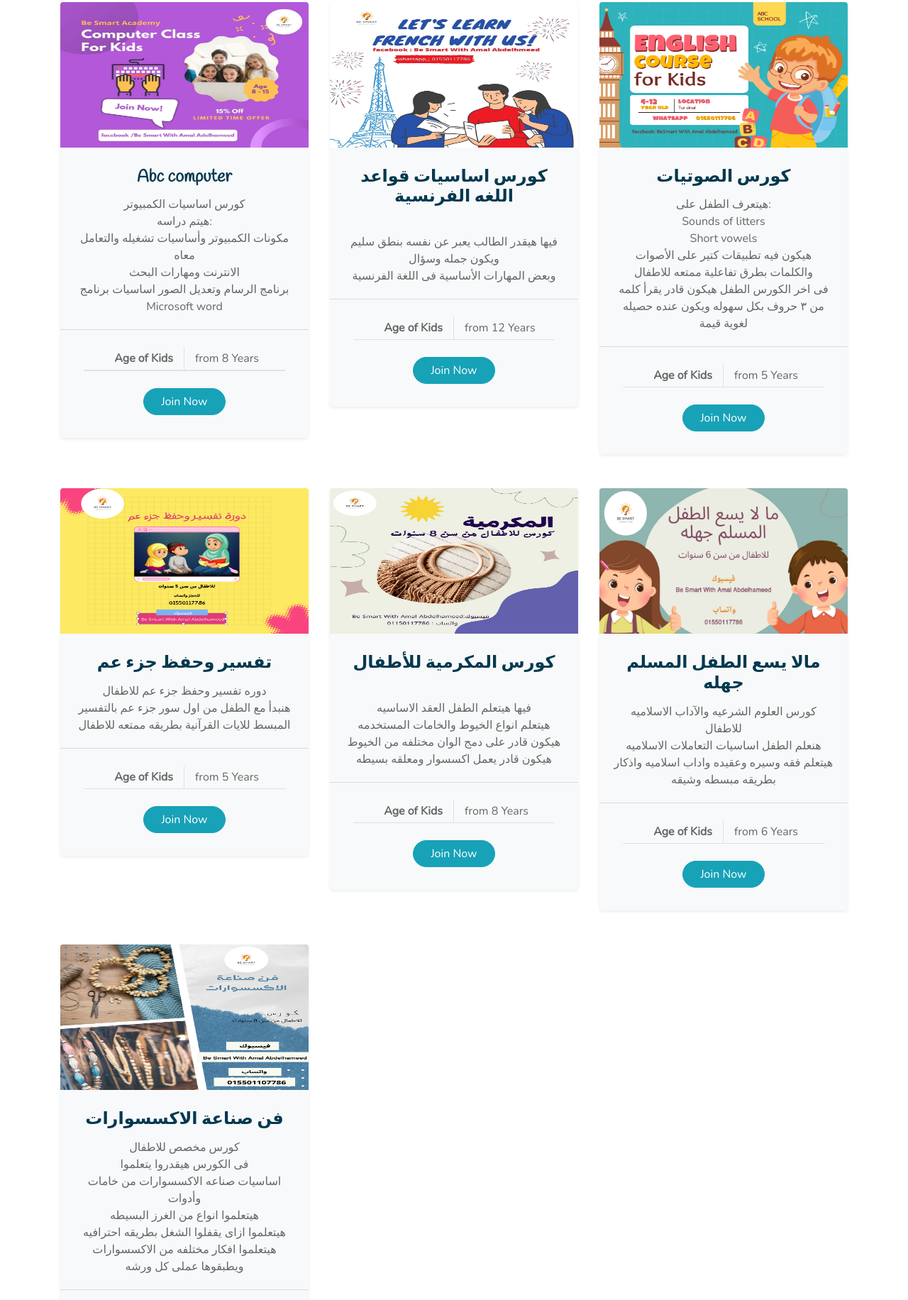
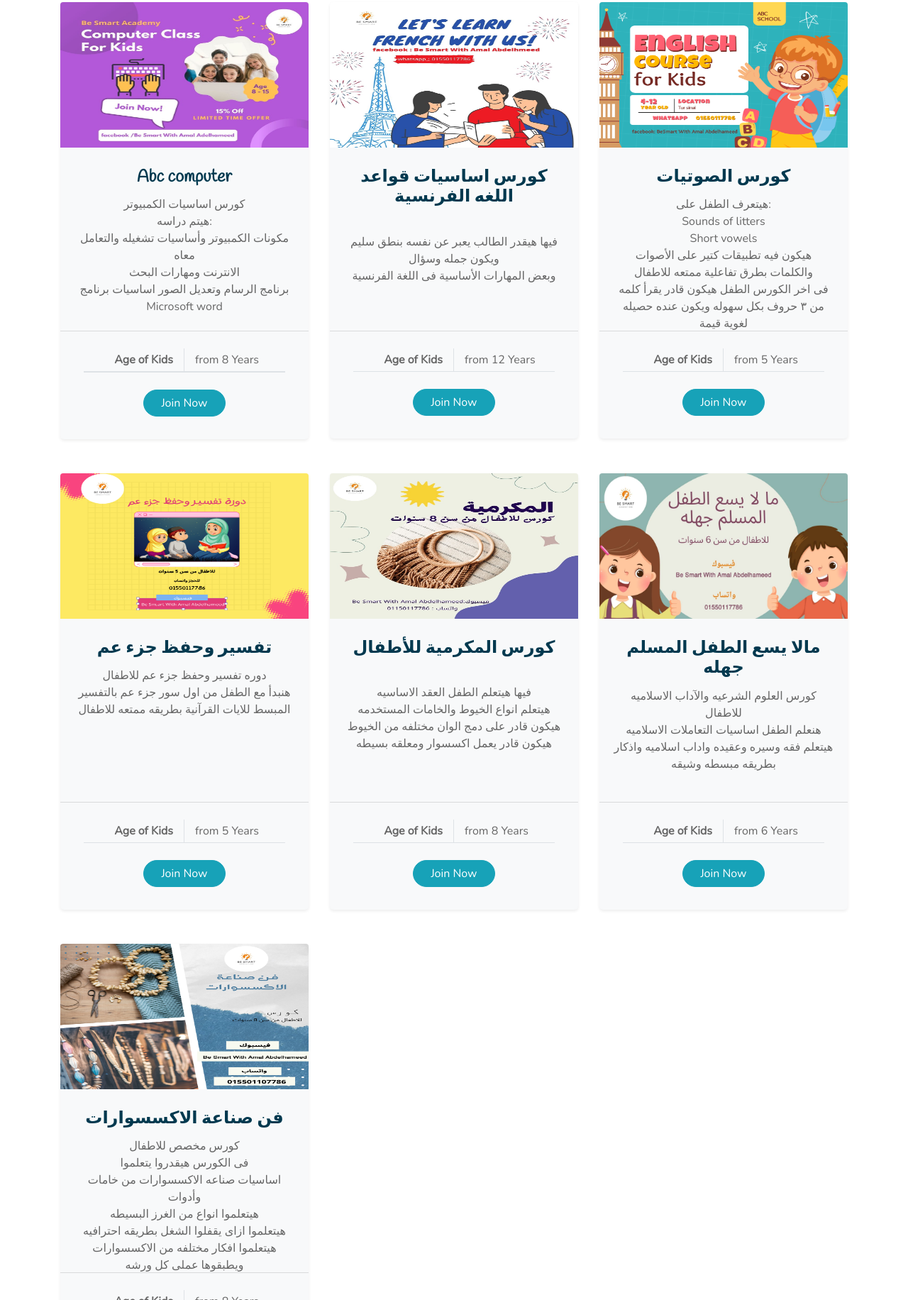
Before and after one commit to Amal-Abdelhamed/Be-Smart-Academy, a plain HTML site: page index.html in a window 1280 px wide. Shown: the part 968-2800 px from the top of the page at 71% size. Drawn offline with nearby package versions, Linux system fonts and the light colour scheme.

Commit message:
set card-body height

```diff
--- a/index.html
+++ b/index.html
@@ -292,7 +292,7 @@
                 src="img/computer.jpg"
                 alt=""
               />
-              <div class="card-body text-center">
+              <div class="card-body text-center card-body-h">
                 <h4 class="card-title">Abc computer</h4>
                 <p class="card-text">
                   كورس اساسيات الكمبيوتر<br />
@@ -342,7 +342,7 @@
                 src="img/french.jpg"
                 alt=""
               />
-              <div class="card-body text-center">
+              <div class="card-body card-body-h text-center">
                 <h4 class="card-title">كورس اساسيات قواعد اللغه الفرنسية</h4>
                 <p class="card-text">
                   <br />فيها هيقدر الطالب يعبر عن نفسه بنطق سليم ويكون جمله
@@ -391,7 +391,7 @@
                 src="img/english.png"
                 alt=""
               />
-              <div class="card-body text-center">
+              <div class="card-body card-body-h text-center">
                 <h4 class="card-title">كورس الصوتيات</h4>
                 <p class="card-text">
                   هيتعرف الطفل على:<br />
@@ -447,7 +447,7 @@
                 src="img/quran.png"
                 alt=""
               />
-              <div class="card-body text-center">
+              <div class="card-body card-body-h text-center">
                 <h4 class="card-title">تفسير وحفظ جزء عم</h4>
                 <p class="card-text">
                   دوره تفسير وحفظ جزء عم للاطفال <br />
@@ -496,7 +496,7 @@
                 src="img/macrame.jpg"
                 alt=""
               />
-              <div class="card-body text-center">
+              <div class="card-body card-body-h text-center">
                 <h4 class="card-title">كورس المكرمية للأطفال</h4>
                 <p class="card-text">
                   <br />فيها هيتعلم الطفل العقد الاساسيه
@@ -549,7 +549,7 @@
                 src="img/muslem.jpg"
                 alt=""
               />
-              <div class="card-body text-center">
+              <div class="card-body card-body-h text-center">
                 <h4 class="card-title">مالا يسع الطفل المسلم جهله</h4>
                 <p class="card-text">
                   كورس العلوم الشرعيه والآداب الاسلاميه للاطفال<br />
@@ -601,7 +601,7 @@
                 src="img/peads.png"
                 alt=""
               />
-              <div class="card-body text-center">
+              <div class="card-body card-body-h text-center">
                 <h4 class="card-title">فن صناعة الاكسسوارات</h4>
                 <p class="card-text">
                   كورس مخصص للاطفال
@@ -658,7 +658,7 @@
                   src="img/macrame.jpg"
                   alt=""
                 />
-                <div class="card-body text-center">
+                <div class="card-body  card-body-h text-center">
                   <h4 class="card-title">Language Learning</h4>
                   <p class="card-text">
                     Justo ea diam stet diam ipsum no sit, ipsum vero et et diam
@@ -701,7 +701,7 @@
                   src="img/muslem.jpg"
                   alt=""
                 />
-                <div class="card-body text-center">
+                <div class="card-body  card-body-h text-center">
                   <h4 class="card-title">Basic Science</h4>
                   <p class="card-text">
                     Justo ea diam stet diam ipsum no sit, ipsum vero et et diam
```
Also changed, not shown: css/style.css.
